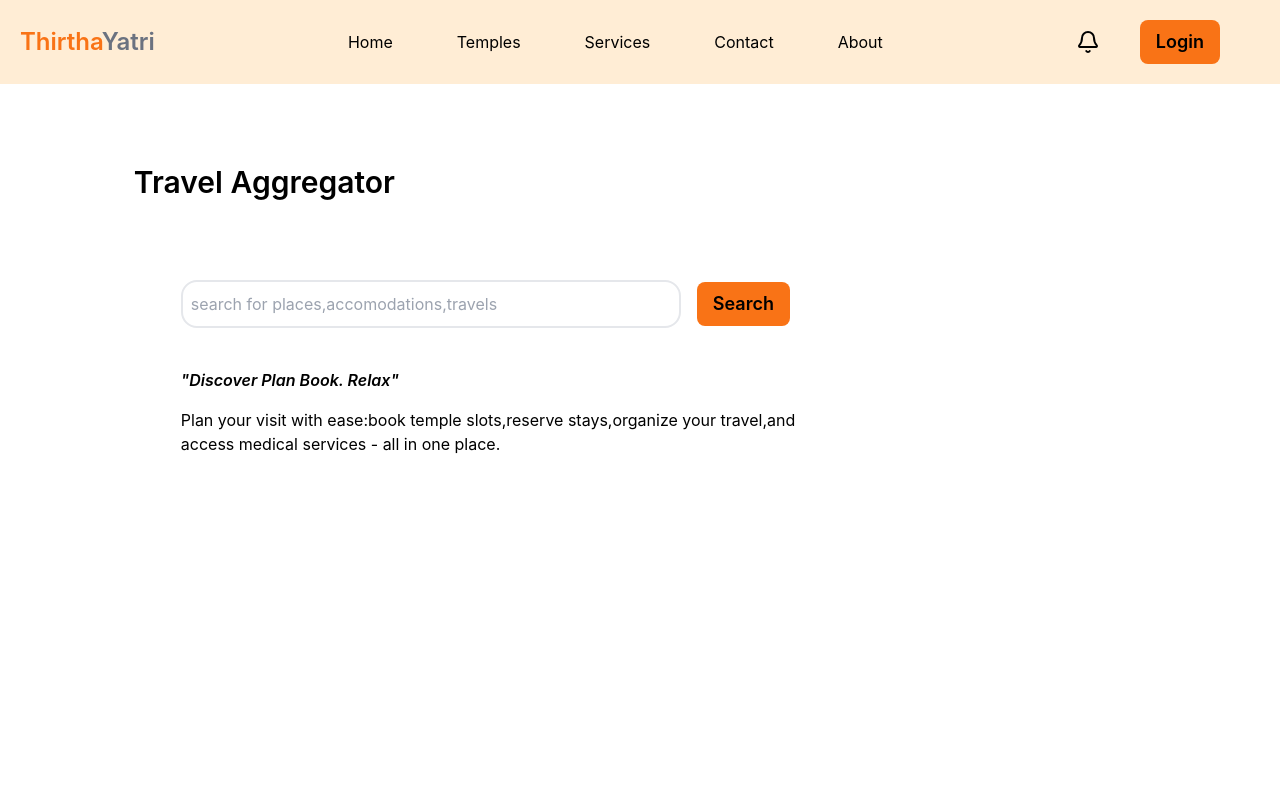
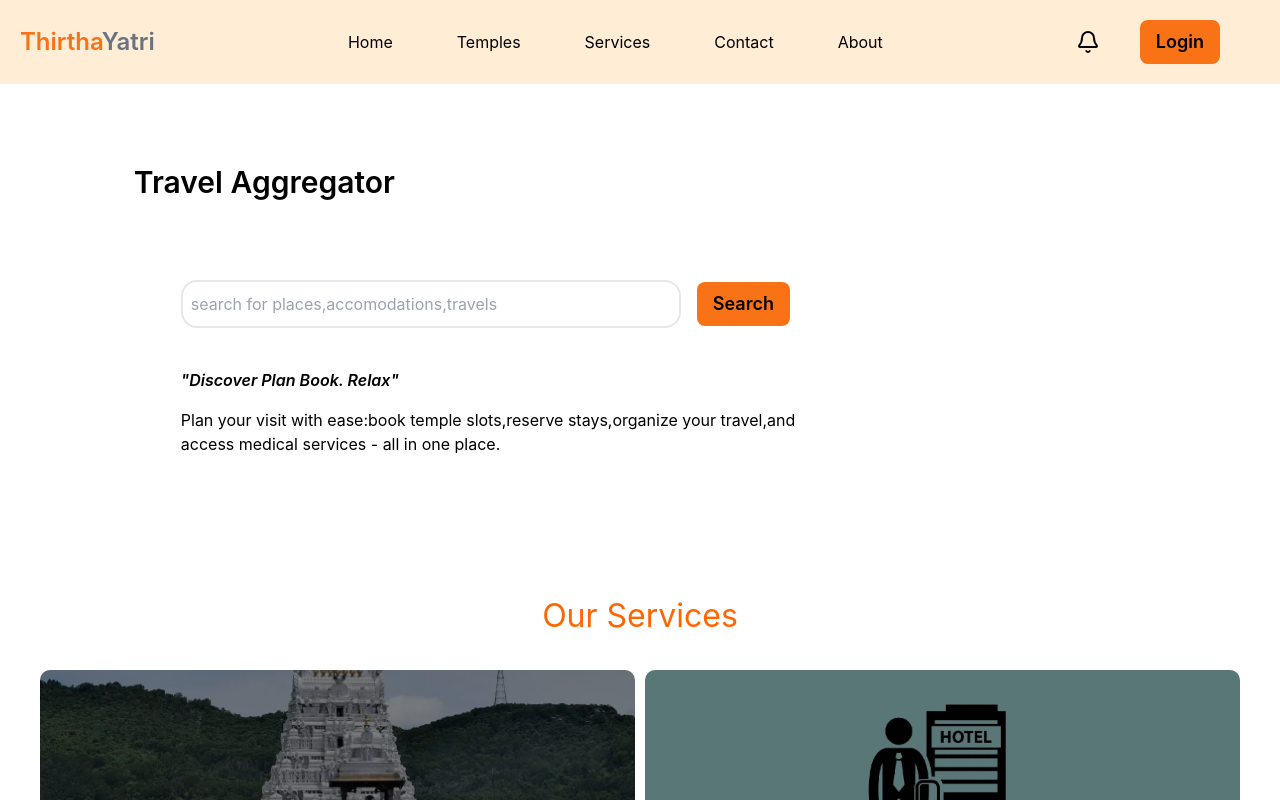
Before and after one commit to SatyanarayanaAkula2/ThirthaYatri, a React (Create React App) app: page / in a window 1280 px wide. Shown: the top 800 px of the page. Built offline with nearby package versions, Linux system fonts and the light colour scheme.

Commit message:
Added Home and Services components

```diff
--- a/src/components/Home.js
+++ b/src/components/Home.js
@@ -1,7 +1,8 @@
 import React from "react";
-
+import Services from "./Services";
  function Home(){
     return(
+        <div>
         <div className="Hero mx-10 my-20 flex flex-row gap-10  ">
             <div className="Hero_left ">
                 <div className="text-3xl pl-[10%] font-semibold">Travel Aggregator</div>
@@ -19,6 +20,8 @@ import React from "react";
                 {/* <img className="h-[400px] w-[400px]"src="/hero_image.png"/>
             */}</div>
         </div>
+        <Services />
+        </div>
     )
 }
 
```
